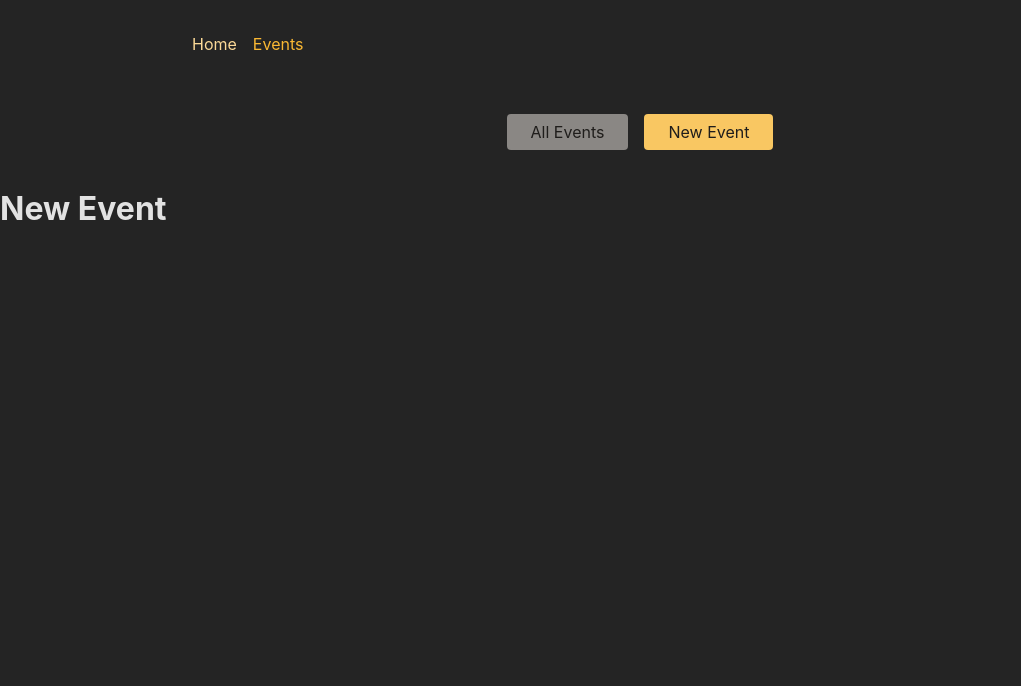
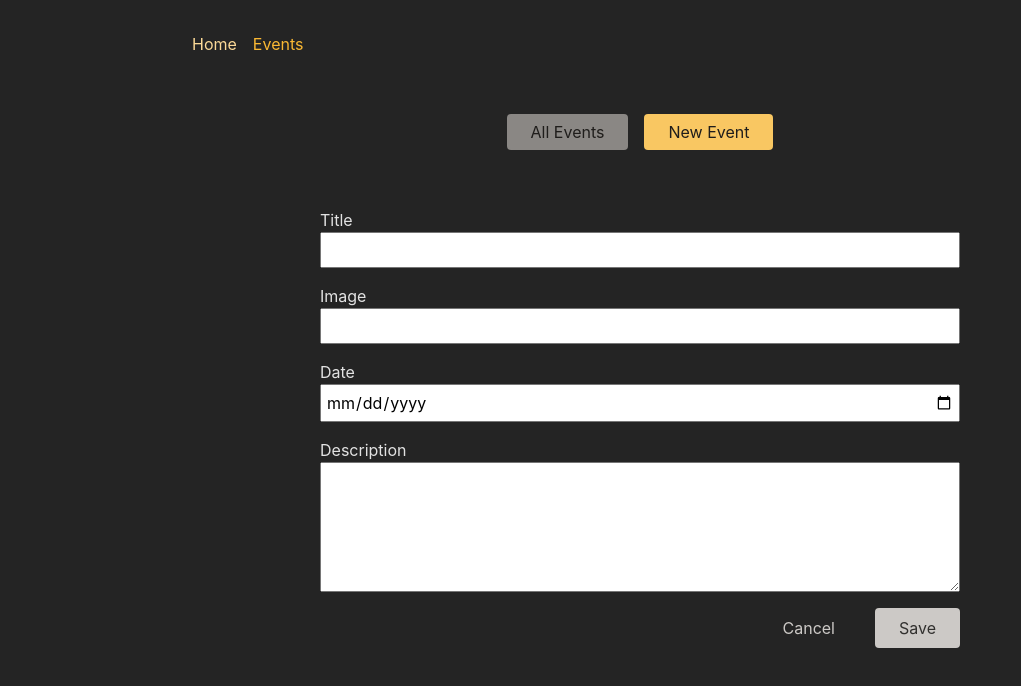
Before and after one commit to DiMazurenko/event_app_SPA, a React (Create React App) app in the folder frontend/: page /events/new in a window 1280 px wide. Shown: the top 686 px of the page, without its empty margins (0-1021 px from the left). Built offline with nearby package versions, Linux system fonts and the light colour scheme.

Commit message:
add form new event

```diff
--- a/frontend/src/pages/NewEventPage.js
+++ b/frontend/src/pages/NewEventPage.js
@@ -1,5 +1,7 @@
+import EventForm from '../components/EventForm';
+
 const NewEventPage = () => {
-  return <h1>New Event</h1>;
+  return <EventForm />;
 };
 
 export default NewEventPage;
```
